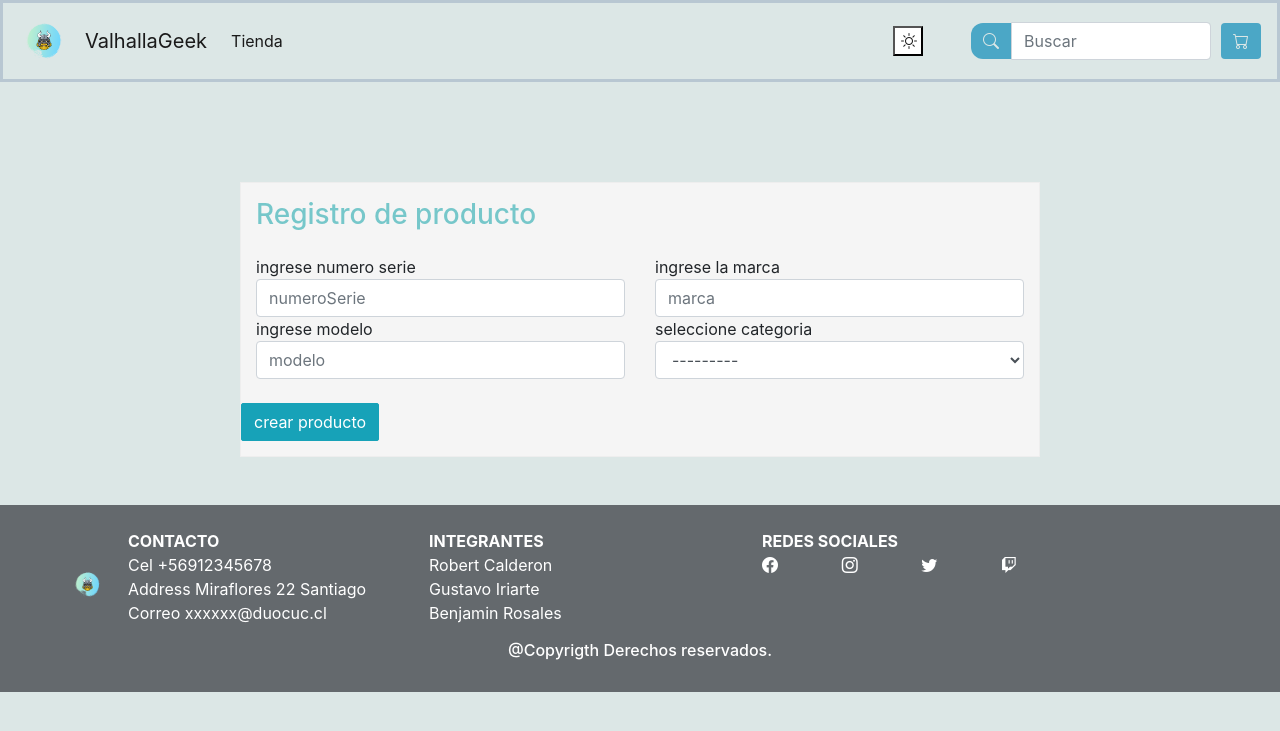
After one commit to Gustavo-I/exp3Backend_Calderon_Iriarte_Rosales_002D, a Django app: page /form_producto in a window 1280 px wide. The commit adds this page. Shown: the top 731 px of the page. Run offline with Django 3.2, Linux system fonts and the light colour scheme; data that the repository does not hold is empty; some libraries are stand-ins or nearby versions.

Commit message:
se agrego el crear producto para el  crud

```diff
--- /dev/null
+++ b/TestDjango/valhalla/forms.py
@@ -0,0 +1,57 @@
+from django import forms
+from django.forms import ModelForm, fields, widgets
+from .models import Producto
+
+
+class ProductoForm(ModelForm):
+    class Meta :
+        model=Producto
+        fields=['numeroSerie','marca','modelo','categoria']
+
+        labels={
+            'numeroSerie':'ingrese numero serie',
+            'marca':'ingrese la marca',
+            'modelo':'ingrese modelo',
+            'categoria':'seleccione categoria'
+
+        }
+
+        widgets={
+            'numeroSerie': forms.TextInput(
+                attrs={
+                    'class':'form-control',
+                    'placeholder':'numeroSerie',
+                    'id':'numeroSerie'
+
+
+                }
+            ),
+            'marca': forms.TextInput(
+                attrs={
+                    'class':'form-control',
+                    'placeholder':'marca',
+                    'id':'marca'
+
+
+                }
+
+            ),
+            'modelo':forms.TextInput(
+                attrs={
+                    'class':'form-control',
+                    'placeholder':'modelo',
+                    'id':'modelo'
+
+                }
+            ),
+            'categoria':forms.Select(
+                attrs={
+                    'class':'form-control',
+                    'id':'categoria'
+
+                }
+
+            )
+
+
+        }
--- /dev/null
+++ b/TestDjango/valhalla/templates/form_crearproducto.html
@@ -0,0 +1,179 @@
+<!DOCTYPE html>
+<html lang="es">
+
+<head>
+    <title>ValhallaGeek</title>
+    <meta name="viewport" content="width=device-width, initial-scale=1, shrink-to-fit=no">
+    {% load static %}
+    <link href="{% static 'css/bootstrap.min.css' %}" type="text/css" rel="stylesheet">
+    <link rel="stylesheet" href="https://cdn.jsdelivr.net/npm/bootstrap-icons@1.4.1/font/bootstrap-icons.css">
+
+    <link rel="stylesheet" href="{% static 'css/styles.css' %}" type="text/css" >
+    <link rel="shortcut icon" href="{% static 'img/logo4.png' %}">
+
+
+</head>
+<body>
+    <nav class="navbar navbar-expand-lg navbar-light navbar sticky-top">
+        <a class="navbar-brand" href="{% url 'index' %}">
+            <img src="{% static 'img/logo4.png' %}" width="50" height="50" alt="">
+        <a class="navbar-brand" href="{% url 'index' %}" id="barraUp">ValhallaGeek</a>
+        </a>
+
+        <button class="navbar-toggler" type="button" data-toggle="collapse" data-target="#navbarNav"
+            aria-controls="navbarNav" aria-expanded="false" aria-label="Toggle navigation">
+            <span class="navbar-toggler-icon"></span>
+        </button>
+        <div class="collapse navbar-collapse " id="navbarNav">
+            <ul class="navbar-nav mr-auto text-center">
+                <li class="nav-item active">
+                    <a class="nav-link " href="{% url 'tienda' %}" id="barraUp">Tienda </a>
+                </li>
+
+
+
+            </ul>
+
+
+            <button id="bdark"><i class="bi bi-sun"></i></button>
+
+            <form class="form-inline d-flex flex-row ">
+                <button type="submit" class="btn btn-info ml-5 boton-busqueda"  id="BtnU"><i class="bi bi-search" id="BtnU"></i></button>
+
+                <input class="form-control   ml-0 busqueda " placeholder="Buscar" aria-label="search">
+
+                <button type="button  " class="btn  btn-info  m  " id="BtnU"><i class="bi bi-cart" id="BtnU"></i></button>
+
+
+             </form>
+
+
+
+
+        </div>
+
+
+
+
+
+
+
+
+    </nav>
+    <div class="container sd mb-5">
+        <h3 class="h1row">Registro de producto</h3>
+
+                <form  id="form_producto" method="POST" action="{% url 'preventa' %}" name="formregistro" >
+                    <div class="row">
+                        {%csrf_token%}
+                        <div class="col-6">
+                            {{producto_form.numeroSerie.label}}
+
+                            {{producto_form.numeroSerie}}
+                        </div>
+                        <div class="col-6">
+                            {{producto_form.marca.label}}
+
+                            {{producto_form.marca}}
+
+                        </div>
+                        <div class="col-6">
+                            {{producto_form.modelo.label}}
+
+                            {{producto_form.modelo}}
+
+                        </div>
+                        <div class="form-group col-6">
+                            {{producto_form.categoria.label}}
+                            {{producto_form.categoria}}
+
+
+
+                        </div>
+
+
+               <!--   <a href="preventa.html"> -->
+                        <input type="submit" id="guardar" class="btn btn-info mt-2 btn-enviar" value="crear producto" >
+                  <!--  </a>-->
+                </form>
+
+
+
+    </div>
+</div>
+
+    <footer class=" py-4 footer text-white ">
+        <div class="container">
+            <nav class="row">
+
+                <a href="#" class=" text-reset text-uppercase d-flex  align-items-center mr-2  ">
+                    <img src="{% static 'img/logo4.png' %}" width="35" height="35" class="img-logo " >
+
+                </a>
+
+                <ul class="col-3 list-unstyled mr-3">
+                    <li class="font-weight-bold text-uppercase">Contacto</li>
+                    <li><a href="#" class="text-reset">Cel +56912345678 </a></li>
+
+                    <li><a target="_blank"
+                            href="https://www.google.cl/maps/place/Miraflores+22,+Santiago,+Regi%C3%B3n+Metropolitana/@-33.4422954,-70.6471414,17z/data=!3m1!4b1!4m5!3m4!1s0x9662c59f7bcde2c7:0x5541267bc696a344!8m2!3d-33.4422999!4d-70.6449527"
+                            class="text-reset">Address Miraflores 22 Santiago </a></li>
+                    <li><a href="#" class="text-reset">Correo xxxxxx@duocuc.cl </a></li>
+
+                </ul>
+                <ul class="col-3 list-unstyled mr-5 pr-3">
+                    <li class="font-weight-bold text-uppercase ">Integrantes</li>
+                    <li><a href="https://www.linkedin.com/in/robert-calderon-vasquez-a8a32b1ba"  target="_blank" class="text-reset">Robert Calderon </a></li>
+                    <li><a href="#" class="text-reset">Gustavo Iriarte </a></li>
+                    <li><a href="https://www.linkedin.com/in/benjam%C3%ADn-andr%C3%A9s-rosales-rojas-5346581ba/" target="_blank" class="text-reset">Benjamin Rosales </a></li>
+
+                </ul>
+                <ul class="col-3 list-unstyled">
+                    <li class="font-weight-bold text-uppercase"> Redes sociales</li>
+                    <li class="d-flex justify-content-between ">
+                        <a href="#" class="text-reset"><i class="bi bi-facebook"></i> </a>
+                        <a href="https://www.instagram.com/vallhalageek/" class="text-reset"><i class="bi bi-instagram"></i> </a>
+                        <a href="#" class="text-reset"><i class="bi bi-twitter"></i> </a>
+                        <a href="#" class="text-reset"><i class="bi bi-twitch"></i> </a>
+                    </li>
+
+                </ul>
+
+
+            </nav>
+
+
+
+        </div>
+        <nav class="container-fluid">
+            <h6 class="h5f">@Copyrigth Derechos reservados.</h6>
+        </nav>
+
+    </footer>
+
+
+
+
+
+
+
+
+
+
+
+    <script src="https://code.jquery.com/jquery-3.2.1.slim.min.js"
+        integrity="sha384-KJ3o2DKtIkvYIK3UENzmM7KCkRr/rE9/Qpg6aAZGJwFDMVNA/GpGFF93hXpG5KkN"
+        crossorigin="anonymous"></script>
+    <script src="https://cdnjs.cloudflare.com/ajax/libs/popper.js/1.12.9/umd/popper.min.js"
+        integrity="sha384-ApNbgh9B+Y1QKtv3Rn7W3mgPxhU9K/ScQsAP7hUibX39j7fakFPskvXusvfa0b4Q"
+        crossorigin="anonymous"></script>
+    <script src="https://maxcdn.bootstrapcdn.com/bootstrap/4.0.0/js/bootstrap.min.js"
+        integrity="sha384-JZR6Spejh4U02d8jOt6vLEHfe/JQGiRRSQQxSfFWpi1MquVdAyjUar5+76PVCmYl"
+        crossorigin="anonymous"></script>
+    <script src="https://code.jquery.com/jquery-3.6.0.min.js"
+        integrity="sha256-/xUj+3OJU5yExlq6GSYGSHk7tPXikynS7ogEvDej/m4="
+        crossorigin="anonymous"></script>
+    <script src="https://cdn.jsdelivr.net/npm/jquery-validation@1.19.3/dist/jquery.validate.min.js"></script>
+    <script src="{% static 'js/formularioProductos.js'%}"></script>
+    <script src="{% static 'js/traducciones.js' %}"></script>
+</body>
--- a/TestDjango/valhalla/templates/tienda.html
+++ b/TestDjango/valhalla/templates/tienda.html
@@ -29,6 +29,9 @@
             <ul class="navbar-nav mr-auto text-center">
                 <li class="nav-item active">
                     <a class="nav-link " id="barraUp" href="{% url 'tienda' %}">Tienda </a>
+                </li>
+                <li class="nav-item active">
+                    <a class="nav-link " href="{% url 'preventa' %}" id="barraUp">Preventa </a>
                 </li>
 
 
--- a/TestDjango/valhalla/urls.py
+++ b/TestDjango/valhalla/urls.py
@@ -1,8 +1,9 @@
 from django.urls import path
-from . import views
+from .views import form_producto, index,tienda,preventa
 
 urlpatterns=[
-    path('', views.index, name='index'),
-    path('tienda/', views.tienda, name='tienda'),
-    path('preventa/', views.preventa, name='preventa'),
+    path('', index, name='index'),
+    path('tienda/', tienda, name='tienda'),
+    path('preventa/', preventa, name='preventa'),
+    path('form_producto',form_producto,name="form_producto"),
 ]
--- a/TestDjango/valhalla/views.py
+++ b/TestDjango/valhalla/views.py
@@ -1,8 +1,22 @@
-from django.shortcuts import render
+from django.shortcuts import redirect, render
+from .models import Producto
+from  .forms import ProductoForm
+
 
 def index(request):
     return render(request, 'index.html')
 def tienda(request):
     return render(request, 'tienda.html')
 def preventa(request):
-    return render(request,'preventa.html')
+    mercancias=Producto.objects.all()#entrega todos los objetos de la clase Producto
+    return render(request,'preventa.html',context={'datos':mercancias},)
+
+def form_producto(request):
+    if request.method=='POST':
+        producto_form =ProductoForm(request.POST)
+        if producto_form.is_valid():
+            producto_form.save() #save reemplaza al insert en sql
+            return redirect('index')
+    else:
+        producto_form=ProductoForm()
+    return render(request,'form_crearproducto.html',{'producto_form':producto_form})
```
Also changed, not shown: TestDjango/valhalla/templates/preventa.html (+15 -4 lines).
